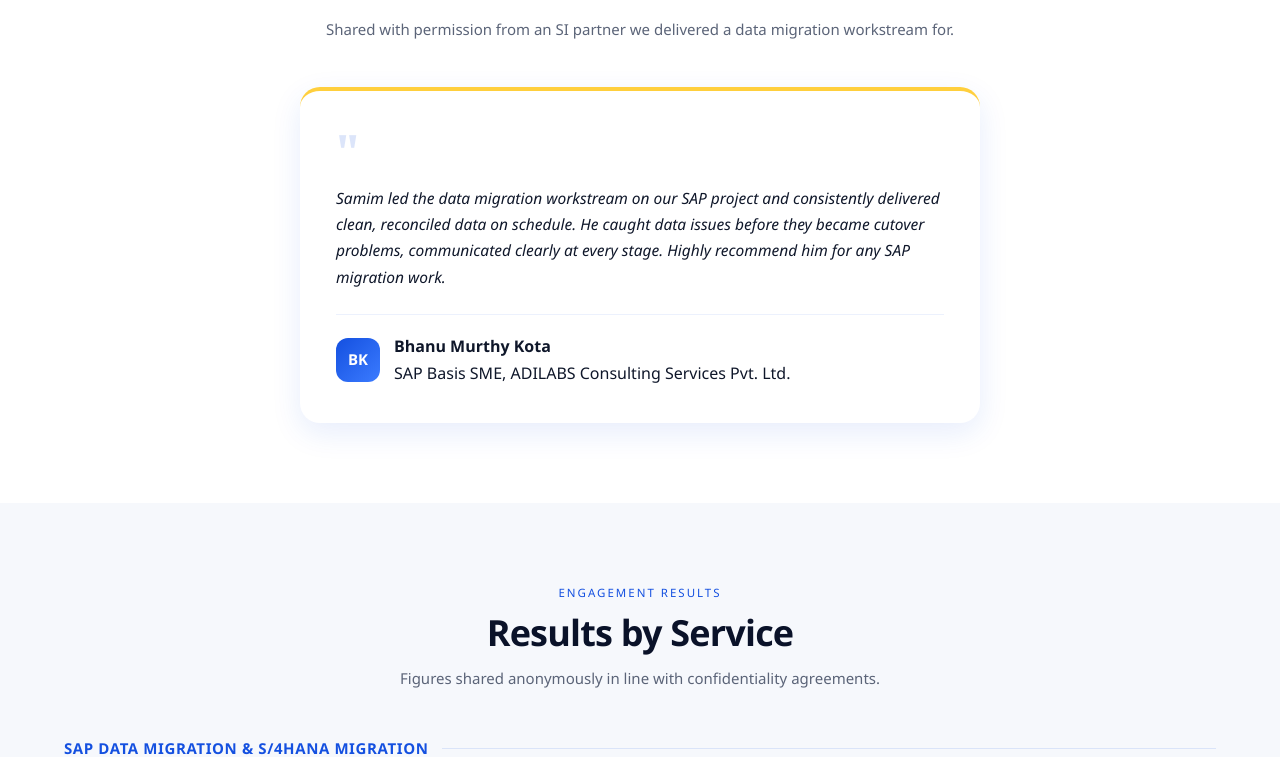
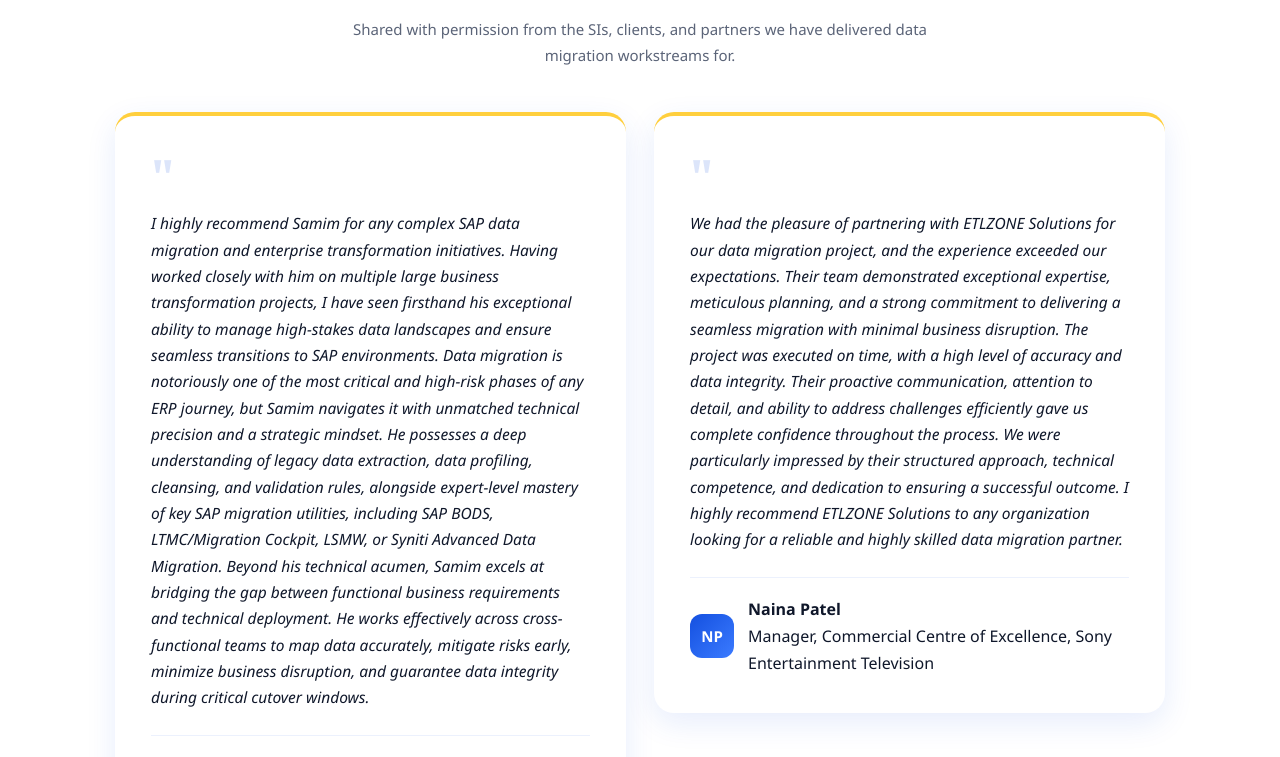
Before and after one commit to AnshumanMishraDev/etlzone-websitev2, a Next.js app: page /results in a window 1280 px wide. Shown: the part 948-1705 px from the top of the page. Built offline with nearby package versions, Linux system fonts and the light colour scheme.

Commit message:
add Kamal Aneja and Naina Patel testimonials, balance quote card heights

```diff
--- a/src/app/globals.css
+++ b/src/app/globals.css
@@ -570,7 +570,7 @@ table tr:nth-child(even) { background: var(--bg-light); }
 .linkedin-post-wrapper { max-width: 550px; margin: 0 auto; border-radius: 12px; background: #fff; box-shadow: var(--card-shadow); border: 1px solid rgba(20, 80, 224, 0.04); overflow: hidden; }
 
 /* Quote cards */
-.quote-grid { display: grid; grid-template-columns: repeat(2, 1fr); gap: 28px; max-width: 1050px; margin: 0 auto; }
+.quote-grid { display: grid; grid-template-columns: repeat(2, 1fr); gap: 28px; max-width: 1050px; margin: 0 auto; align-items: start; }
 .quote-card { background: #fff; border-radius: 20px; padding: 36px; box-shadow: 0 10px 30px rgba(20, 80, 224, 0.1); border-top: 4px solid var(--brand-yellow); position: relative; }
 .quote-attribution { display: flex; align-items: center; gap: 14px; padding-top: 18px; border-top: 1px solid rgba(20, 80, 224, 0.08); }
 .quote-avatar { width: 44px; height: 44px; border-radius: 12px; background: linear-gradient(135deg, var(--brand-blue), var(--brand-blue-light)); color: #fff; font-weight: 800; display: flex; align-items: center; justify-content: center; font-size: 15px; flex-shrink: 0; }
--- a/src/app/results/page.tsx
+++ b/src/app/results/page.tsx
@@ -50,10 +50,30 @@ export default function ResultsPage() {
             <ScrollReveal>
               <span className="section-eyebrow">In Their Words</span>
               <h2>Client &amp; Partner Feedback</h2>
-              <p>Shared with permission from an SI partner we delivered a data migration workstream for.</p>
+              <p>Shared with permission from the SIs, clients, and partners we have delivered data migration workstreams for.</p>
             </ScrollReveal>
           </div>
-          <div style={{ maxWidth: 680, margin: "0 auto" }}>
+          <div className="quote-grid">
+            <ScrollReveal className="quote-card">
+              <span style={{ fontSize: 46, color: "rgba(20,80,224,0.15)", fontWeight: 900, lineHeight: 1, marginBottom: 12, display: "block", fontFamily: "Georgia,serif" }}>&quot;</span>
+              <p style={{ fontSize: 15.5, color: "var(--text-dark)", fontStyle: "italic", marginBottom: 24 }}>I highly recommend Samim for any complex SAP data migration and enterprise transformation initiatives. Having worked closely with him on multiple large business transformation projects, I have seen firsthand his exceptional ability to manage high-stakes data landscapes and ensure seamless transitions to SAP environments. Data migration is notoriously one of the most critical and high-risk phases of any ERP journey, but Samim navigates it with unmatched technical precision and a strategic mindset. He possesses a deep understanding of legacy data extraction, data profiling, cleansing, and validation rules, alongside expert-level mastery of key SAP migration utilities, including SAP BODS, LTMC/Migration Cockpit, LSMW, or Syniti Advanced Data Migration. Beyond his technical acumen, Samim excels at bridging the gap between functional business requirements and technical deployment. He works effectively across cross-functional teams to map data accurately, mitigate risks early, minimize business disruption, and guarantee data integrity during critical cutover windows.</p>
+              <div className="quote-attribution">
+                <div className="quote-avatar">KA</div>
+                <div><h4>Kamal Aneja</h4><span>Technology Delivery Executive, Accenture</span></div>
+              </div>
+            </ScrollReveal>
+
+            <ScrollReveal className="quote-card">
+              <span style={{ fontSize: 46, color: "rgba(20,80,224,0.15)", fontWeight: 900, lineHeight: 1, marginBottom: 12, display: "block", fontFamily: "Georgia,serif" }}>&quot;</span>
+              <p style={{ fontSize: 15.5, color: "var(--text-dark)", fontStyle: "italic", marginBottom: 24 }}>We had the pleasure of partnering with ETLZONE Solutions for our data migration project, and the experience exceeded our expectations. Their team demonstrated exceptional expertise, meticulous planning, and a strong commitment to delivering a seamless migration with minimal business disruption. The project was executed on time, with a high level of accuracy and data integrity. Their proactive communication, attention to detail, and ability to address challenges efficiently gave us complete confidence throughout the process. We were particularly impressed by their structured approach, technical competence, and dedication to ensuring a successful outcome. I highly recommend ETLZONE Solutions to any organization looking for a reliable and highly skilled data migration partner.</p>
+              <div className="quote-attribution">
+                <div className="quote-avatar">NP</div>
+                <div><h4>Naina Patel</h4><span>Manager, Commercial Centre of Excellence, Sony Entertainment Television</span></div>
+              </div>
+            </ScrollReveal>
+          </div>
+
+          <div style={{ maxWidth: 680, margin: "36px auto 0" }}>
             <ScrollReveal className="quote-card">
               <span style={{ fontSize: 46, color: "rgba(20,80,224,0.15)", fontWeight: 900, lineHeight: 1, marginBottom: 12, display: "block", fontFamily: "Georgia,serif" }}>&quot;</span>
               <p style={{ fontSize: 15.5, color: "var(--text-dark)", fontStyle: "italic", marginBottom: 24 }}>Samim led the data migration workstream on our SAP project and consistently delivered clean, reconciled data on schedule. He caught data issues before they became cutover problems, communicated clearly at every stage. Highly recommend him for any SAP migration work.</p>
```
